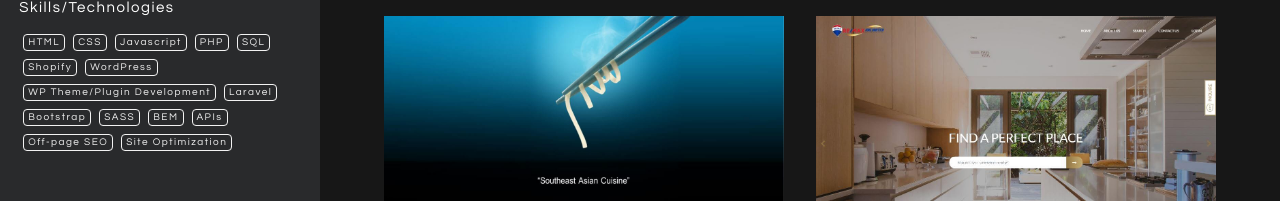
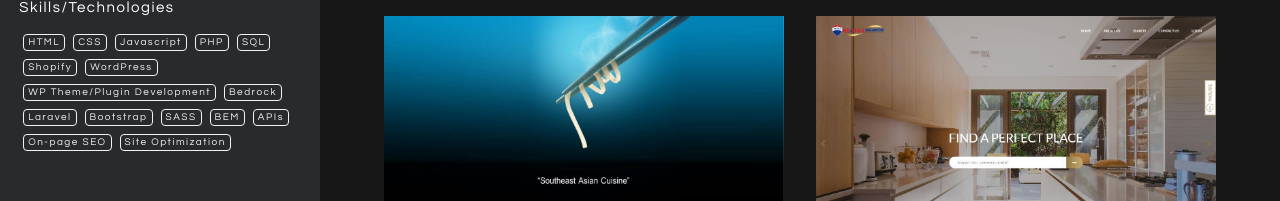
Before and after one commit to davetann/dave.github.io, a plain HTML site: page index.html in a window 1280 px wide. Shown: the part 436-637 px from the top of the page. Drawn offline with nearby package versions, Linux system fonts and the light colour scheme.

Commit message:
Update index.html

```diff
--- a/index.html
+++ b/index.html
@@ -60,12 +60,13 @@
                     <li>Shopify</li>
                     <li>WordPress</li>
                     <li>WP Theme/Plugin Development</li>
+		    <li>Bedrock</li>
                     <li>Laravel</li>
                     <li>Bootstrap</li>
                     <li>SASS</li>
                     <li>BEM</li>
                     <li>APIs</li>
-                    <li>Off-page SEO</li>
+                    <li>On-page SEO</li>
                     <li>Site Optimization</li>
                 </ul>
             </div>
```
